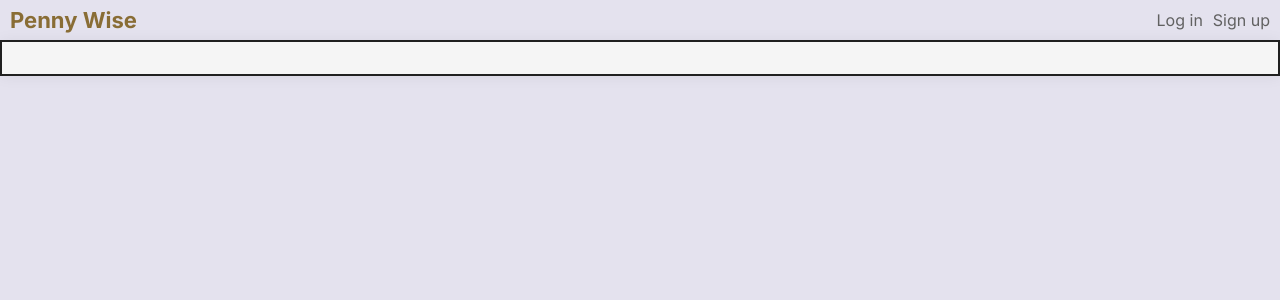
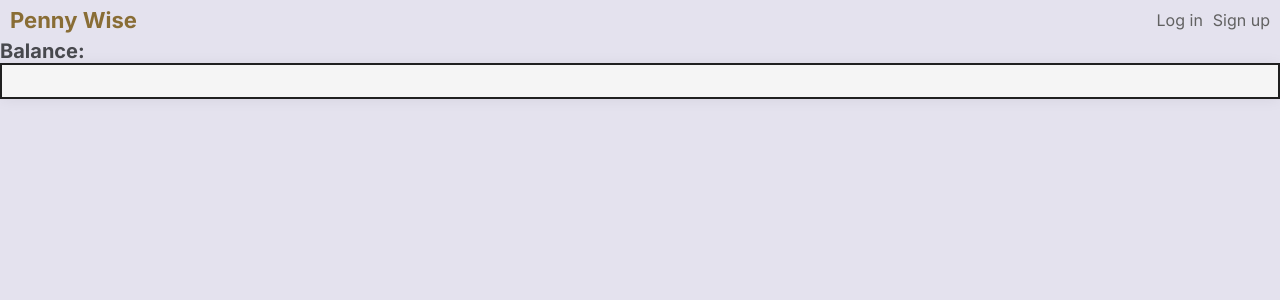
Before and after one commit to vytran1805/PennyWise, a React (Vite) app in the folder client/: page / in a window 1280 px wide. Shown: the top 300 px of the page. Built offline with nearby package versions, Linux system fonts and the light colour scheme; no server answers.

Commit message:
- Implement Budget, Settings components - Integrate Balance component to Dashboard

```diff
--- /dev/null
+++ b/client/src/pages/budget/index.tsx
@@ -0,0 +1,5 @@
+import React from 'react';
+
+export const Budget = () => {
+  return <div>Coming soon...</div>;
+};
--- a/client/src/pages/dashboard/index.tsx
+++ b/client/src/pages/dashboard/index.tsx
@@ -1,4 +1,5 @@
 import { TransactionsChart } from '@/components/dashboard/TransactionsChart';
+import { Balance } from '@/components/dashboard/Balance';
 
 import { Box } from '@mui/material';
 import styled from 'styled-components';
@@ -12,6 +13,7 @@ const Container = styled(Box)({
 export const Dashboard = () => {
   return (
     <Container>
+      <Balance />
       <TransactionsChart />
     </Container>
   );
--- /dev/null
+++ b/client/src/pages/settings/index.tsx
@@ -0,0 +1,5 @@
+import React from 'react';
+
+export const Settings = () => {
+  return <div>Coming soon...</div>;
+};
```
